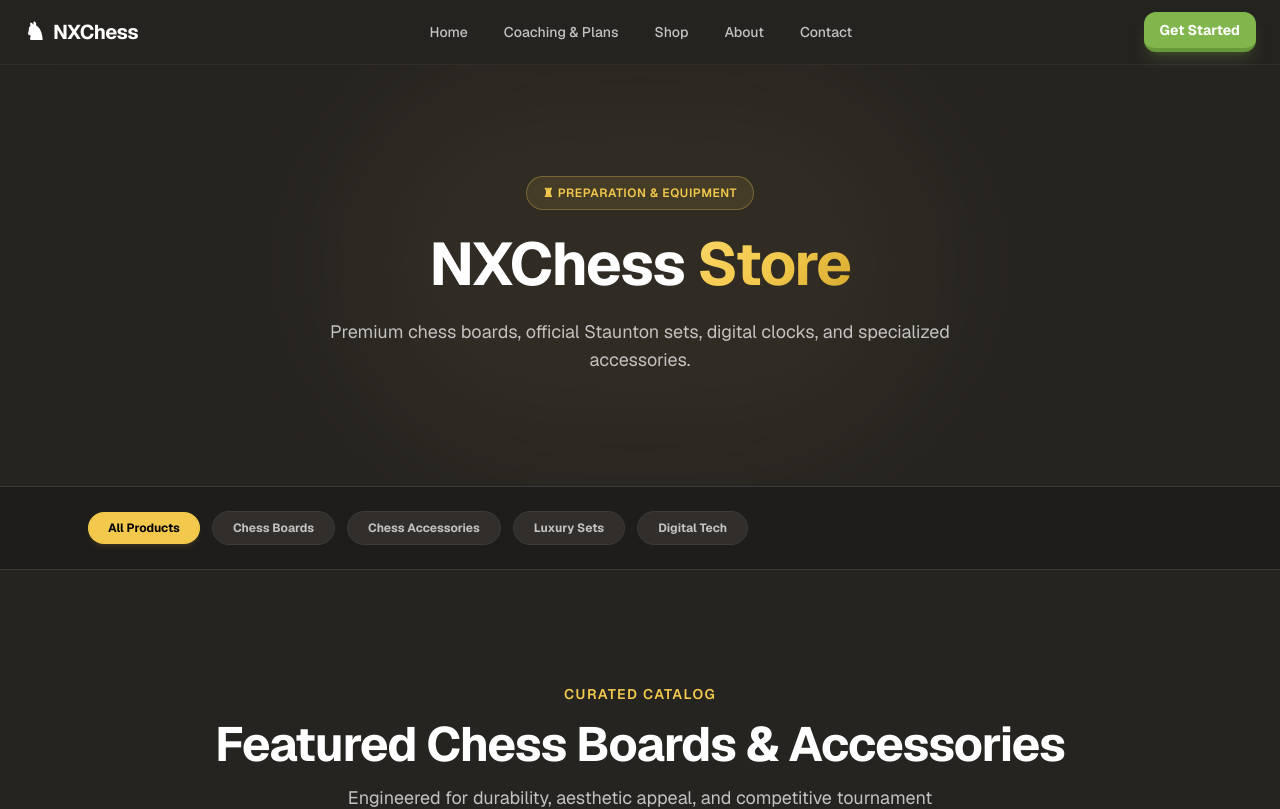
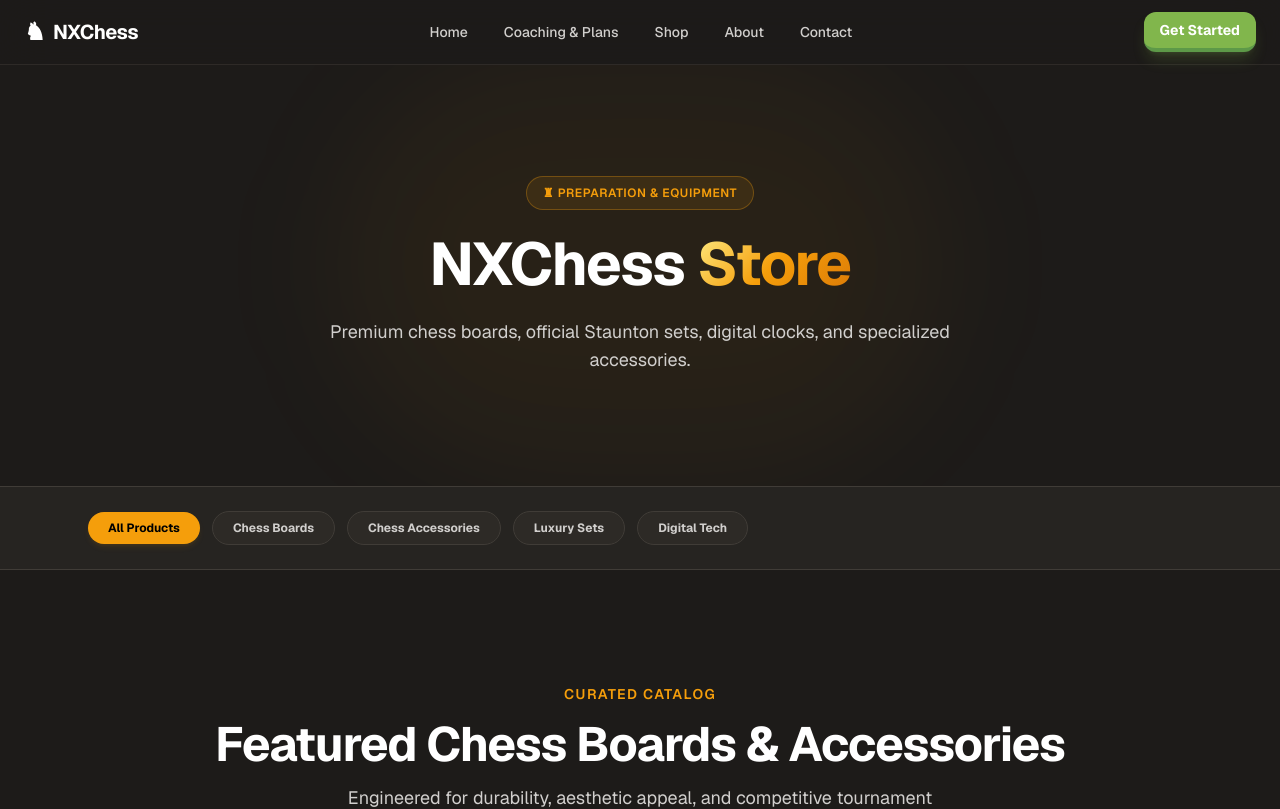
Before and after one commit to alimokhtaridz1-stack/nxchess, a Next.js app: page /shop in a window 1280 px wide. Shown: the top 809 px of the page. Built offline with nearby package versions, Linux system fonts and the light colour scheme; no server answers.

Commit message:
[A1] style: add vibrant multi-color gradients, card hover glows, and ambient aura effects

```diff
--- a/src/app/globals.css
+++ b/src/app/globals.css
@@ -2,48 +2,43 @@
 
 /* ============================================
    NXChess Design System
-   Chess.com Inspired Dark Theme + Tech Accents
-   Slogan: The Next Generation of Chess
+   Vibrant Dark Charcoal Theme + Rich Color Accents
    ============================================ */
 
 :root {
   /* Chess.com Dark Charcoal Palette */
-  --background: #262421;
-  --background-secondary: #1e1d1b;
-  --surface: #312e2b;
-  --surface-hover: #3a3733;
-  --surface-elevated: #423f3a;
+  --background: #1d1b19;
+  --background-secondary: #262421;
+  --surface: #2d2a26;
+  --surface-hover: #38342f;
+  --surface-elevated: #44403a;
 
   /* Borders */
-  --border: #3d3b38;
-  --border-hover: #524f4a;
+  --border: #403c37;
+  --border-hover: #57524b;
   --border-accent: #81b64c;
-  --border-tech: rgba(56, 189, 248, 0.4);
 
   /* Text */
   --foreground: #ffffff;
-  --foreground-secondary: #c3c2c1;
-  --foreground-muted: #8b8987;
+  --foreground-secondary: #d1cfcd;
+  --foreground-muted: #969390;
 
-  /* Primary Brand — Iconic Chess Green */
+  /* Vibrant Colors */
   --chess-green: #81b64c;
   --chess-green-light: #96c85e;
-  --chess-green-dark: #689938;
-  --chess-green-glow: rgba(129, 182, 76, 0.25);
+  --chess-green-dark: #5d9948;
 
-  /* Gold & Amber Accents */
-  --gold: #f2c94c;
-  --gold-light: #fcd567;
-  --gold-dark: #d4a72c;
-  --gold-glow: rgba(242, 201, 76, 0.2);
+  --gold: #f59e0b;
+  --gold-light: #fbbf24;
+  --gold-dark: #d97706;
 
-  /* Technology Accents — Cyan & Electric Blue */
-  --tech-blue: #38bdf8;
-  --tech-blue-light: #7dd3fc;
+  --tech-blue: #06b6d4;
+  --tech-blue-light: #38bdf8;
   --tech-blue-dark: #0284c7;
-  --tech-blue-glow: rgba(56, 189, 248, 0.25);
 
-  /* Communication */
+  --purple-accent: #a855f7;
+  --purple-light: #c084fc;
+
   --whatsapp: #25d366;
 }
 
@@ -57,7 +52,6 @@
   --color-border: var(--border);
   --color-border-hover: var(--border-hover);
   --color-border-accent: var(--border-accent);
-  --color-border-tech: var(--border-tech);
 
   --color-foreground: var(--foreground);
   --color-foreground-secondary: var(--foreground-secondary);
@@ -74,6 +68,10 @@
   --color-tech-blue: var(--tech-blue);
   --color-tech-blue-light: var(--tech-blue-light);
   --color-tech-blue-dark: var(--tech-blue-dark);
+
+  --color-purple-accent: var(--purple-accent);
+  --color-purple-light: var(--purple-light);
+
   --color-whatsapp: var(--whatsapp);
 
   --font-sans: var(--font-geist-sans);
@@ -97,57 +95,96 @@ html {
 }
 
 /* ============================================
-   Gradients & Glow Utilities
+   Rich Vibrant Gradients & Effects
    ============================================ */
 
-/* Chess Green gradient text */
+/* Emerald Green Gradient Text */
 .text-gradient-green {
-  background: linear-gradient(135deg, #a3d160, #81b64c, #5d9948);
+  background: linear-gradient(135deg, #a3d160 0%, #81b64c 50%, #34d399 100%);
   -webkit-background-clip: text;
   -webkit-text-fill-color: transparent;
   background-clip: text;
 }
 
-/* Gold gradient text */
+/* Rich Gold & Amber Gradient Text */
 .text-gradient-gold {
-  background: linear-gradient(135deg, var(--gold-light), var(--gold), var(--gold-dark));
+  background: linear-gradient(135deg, #fef08a 0%, #f59e0b 50%, #d97706 100%);
   -webkit-background-clip: text;
   -webkit-text-fill-color: transparent;
   background-clip: text;
 }
 
-/* Technology blue gradient text */
+/* Electric Cyan/Blue Gradient Text */
 .text-gradient-tech {
-  background: linear-gradient(135deg, #7dd3fc, #38bdf8, #0284c7);
+  background: linear-gradient(135deg, #a5f3fc 0%, #38bdf8 50%, #818cf8 100%);
   -webkit-background-clip: text;
   -webkit-text-fill-color: transparent;
   background-clip: text;
 }
 
-/* Green Play Glow */
-.glow-green {
-  box-shadow: 0 0 25px var(--chess-green-glow), 0 0 50px rgba(129, 182, 76, 0.1);
+/* Multi-color Brand Gradient Text */
+.text-gradient-brand {
+  background: linear-gradient(135deg, #96c85e 0%, #fbbf24 35%, #38bdf8 70%, #c084fc 100%);
+  -webkit-background-clip: text;
+  -webkit-text-fill-color: transparent;
+  background-clip: text;
 }
 
-/* Gold Glow */
-.glow-gold {
-  box-shadow: 0 0 25px var(--gold-glow), 0 0 50px rgba(242, 201, 76, 0.1);
+/* Glowing Border Utilities */
+.border-gradient-green {
+  border-image: linear-gradient(135deg, #81b64c, #34d399) 1;
 }
 
-/* Tech Blue Glow */
-.glow-tech {
-  box-shadow: 0 0 25px var(--tech-blue-glow), 0 0 50px rgba(56, 189, 248, 0.1);
+.border-gradient-gold {
+  border-image: linear-gradient(135deg, #fbbf24, #f59e0b) 1;
+}
+
+/* Colorful Card Hover Glows */
+.hover-glow-green {
+  transition: all 0.25s ease-in-out;
+}
+.hover-glow-green:hover {
+  box-shadow: 0 10px 30px -10px rgba(129, 182, 76, 0.35), 0 0 15px rgba(52, 211, 153, 0.2);
+  border-color: rgba(129, 182, 76, 0.6);
+  transform: translateY(-3px);
+}
+
+.hover-glow-gold {
+  transition: all 0.25s ease-in-out;
+}
+.hover-glow-gold:hover {
+  box-shadow: 0 10px 30px -10px rgba(245, 158, 11, 0.35), 0 0 15px rgba(251, 191, 36, 0.2);
+  border-color: rgba(245, 158, 11, 0.6);
+  transform: translateY(-3px);
+}
+
+.hover-glow-tech {
+  transition: all 0.25s ease-in-out;
+}
+.hover-glow-tech:hover {
+  box-shadow: 0 10px 30px -10px rgba(56, 189, 248, 0.35), 0 0 15px rgba(6, 182, 212, 0.2);
+  border-color: rgba(56, 189, 248, 0.6);
+  transform: translateY(-3px);
+}
+
+.hover-glow-purple {
+  transition: all 0.25s ease-in-out;
+}
+.hover-glow-purple:hover {
+  box-shadow: 0 10px 30px -10px rgba(168, 85, 247, 0.35), 0 0 15px rgba(192, 132, 252, 0.2);
+  border-color: rgba(168, 85, 247, 0.6);
+  transform: translateY(-3px);
 }
 
 /* Glass effect */
 .glass {
-  background: rgba(49, 46, 43, 0.85);
-  backdrop-filter: blur(12px);
-  -webkit-backdrop-filter: blur(12px);
+  background: rgba(45, 42, 38, 0.85);
+  backdrop-filter: blur(14px);
+  -webkit-backdrop-filter: blur(14px);
   border: 1px solid var(--border);
 }
 
-/* Section spacing */
+/* Section padding */
 .section-padding {
   padding: 5rem 1.5rem;
 }
```
Also changed, not shown: src/app/coaching/page.tsx (+44 -31 lines), src/app/page.tsx (+86 -69 lines).
